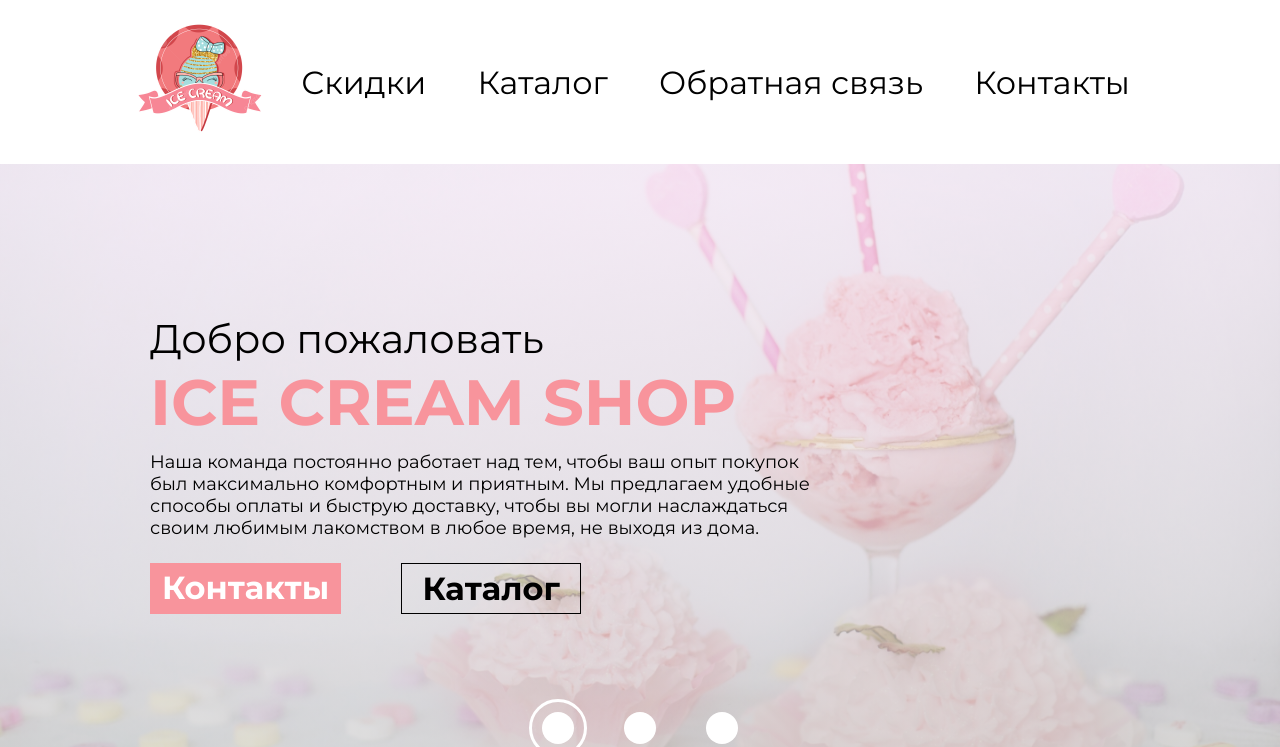
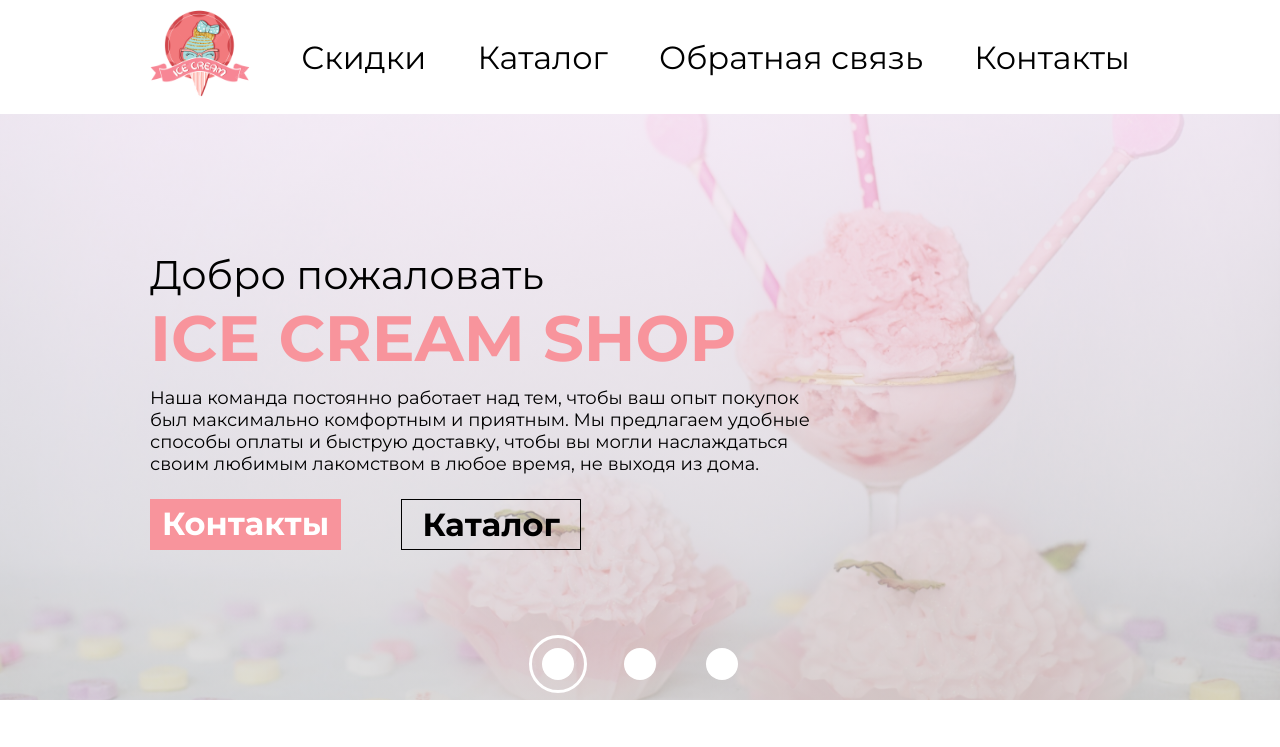
Before and after one commit to Kardo6/ice-cream-variation-2, a plain HTML site: page index.html in a window 1280 px wide. Shown: the top 747 px of the page. Drawn offline with Linux system fonts and the light colour scheme.

Commit message:
fixed header

```diff
--- a/index.html
+++ b/index.html
@@ -14,11 +14,11 @@
 </head>
 
 <body>
-    <header class="header">
+    <header class="header" id="header">
         <nav class="header__nav">
             <ul class="header__navigation">
-                <div class="header__navigation--logo"><img src="./images/logo.png" alt=""
-                        class="header__navigation--logo-img"></div>
+                <a href="#header" class="header__navigation--logo"><img src="./images/logo.png" alt=""
+                        class="header__navigation--logo-img"></a>
                 <li class="header__navigation--item"><a href="#discounts" class="header__navigation--link">Скидки</a></li>
                 <li class="header__navigation--item"><a href="#catalog" class="header__navigation--link">Каталог</a></li>
                 <li class="header__navigation--item"><a href="#backform" class="header__navigation--link">Обратная связь</a>
--- a/style.css
+++ b/style.css
@@ -41,11 +41,23 @@ button {
 }
 
 .header {
+    margin-top: 100px;
+
     position: relative;
 }
 
 .header__nav {
-    padding: 30px 150px;
+    padding: 5px 150px;
+
+    position: fixed;
+
+    top: 0;
+
+    z-index: 10000000000;
+
+    background-color: #fff;
+
+    width: 100%;
 }
 
 .header__navigation {
@@ -65,6 +77,7 @@ button {
 }
 
 .header__background {
+
     height: 600px;
     width: 100%;
 
@@ -86,7 +99,7 @@ button {
 
 .header__navigation--logo-img {
     width: 100px;
-    scale: 1.5;
+    scale: 1.2;
     object-position: center;
 }
 
```
